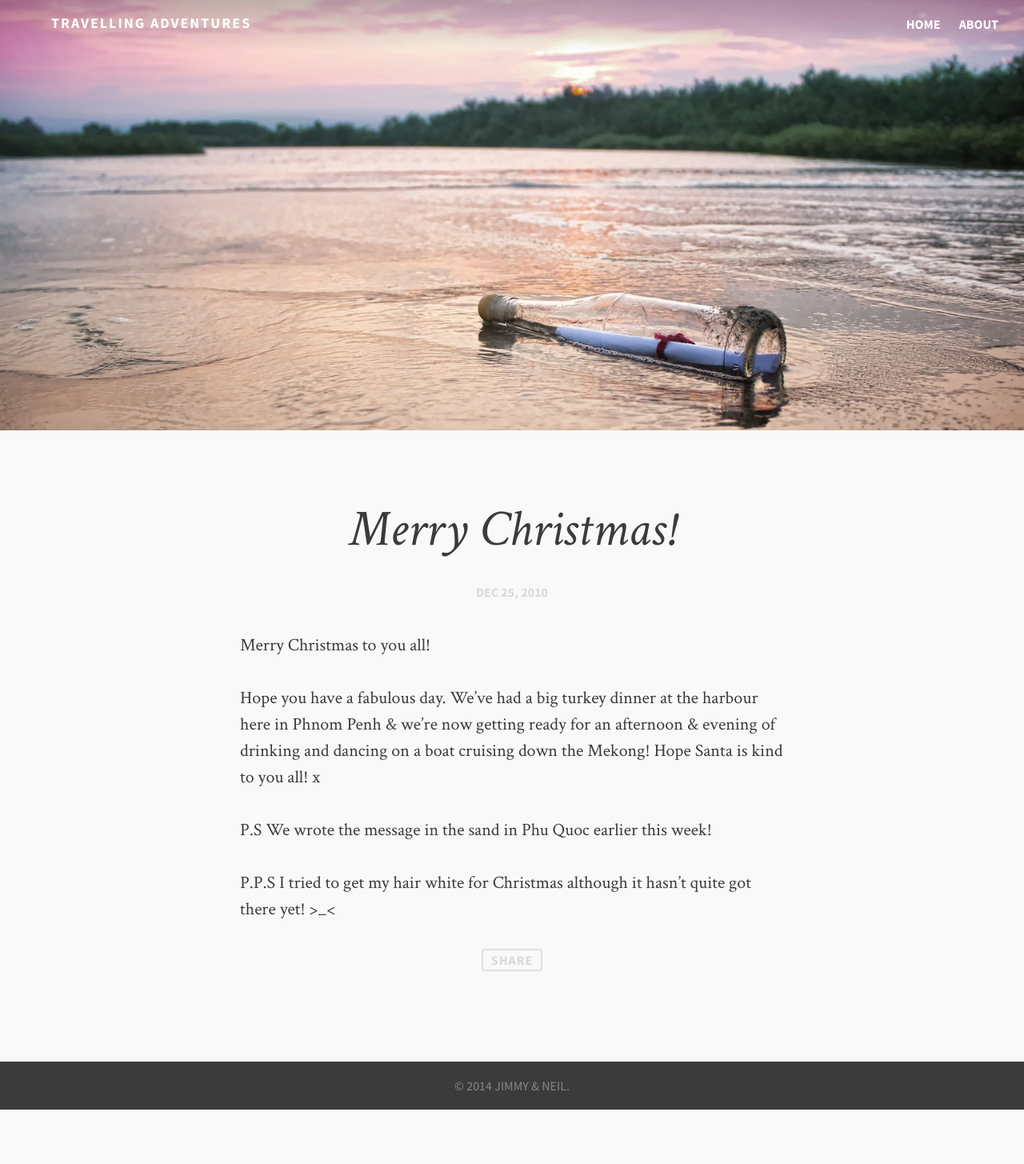
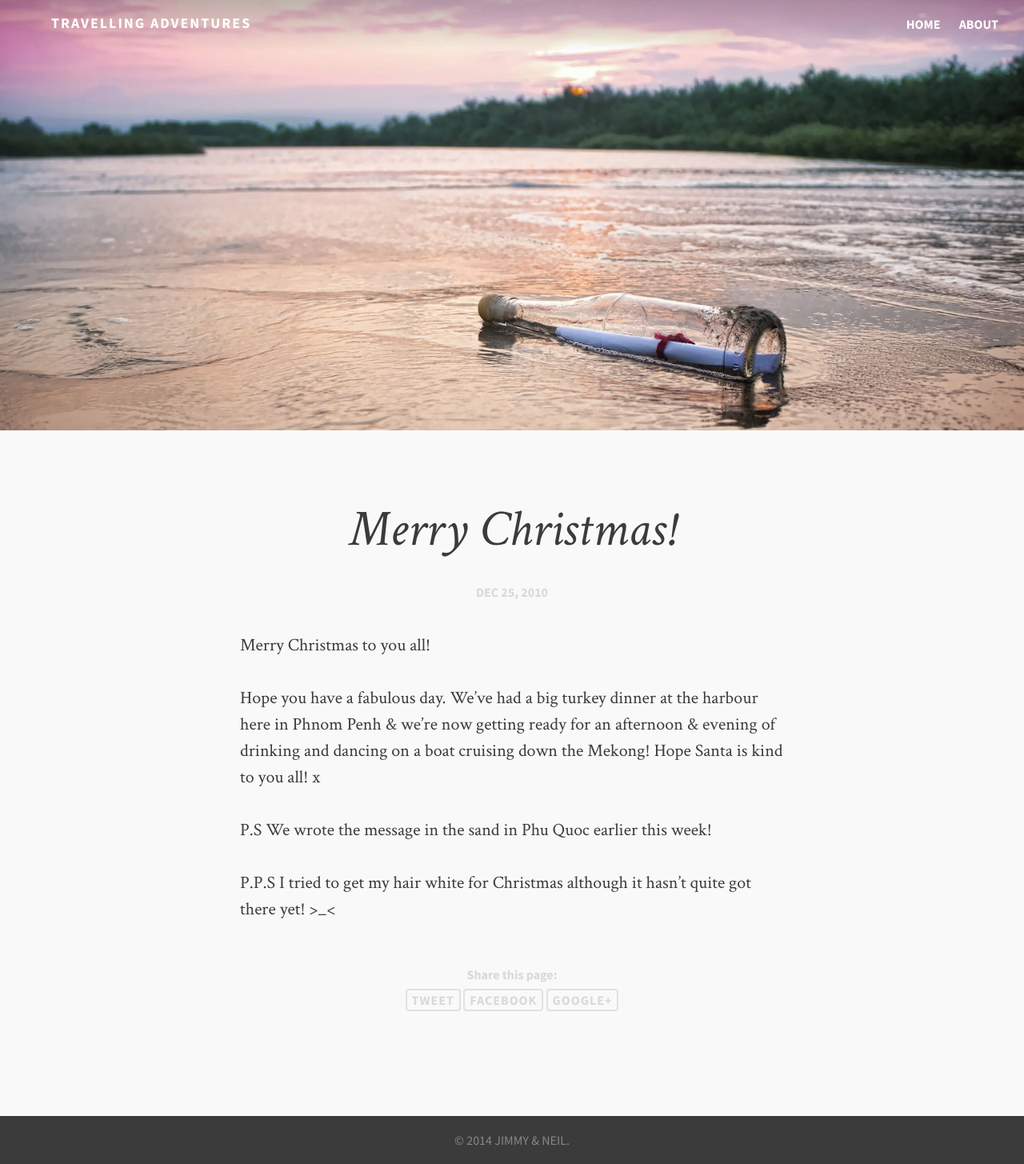
Before and after one commit to jimmyff/blog-travelling, a Jekyll site: the page built from _posts/2010-12-25-merry-christmas.md, in a window 1280 px wide. Shown: the whole page at 80% size. Built offline with Jekyll 4.4.1, drawn with Linux system fonts in a browser that asks for light colours; comment, search, counter and statistics services are not loaded; before the commit the page ends 1387 px from its top, so only the background shows below that.

Commit message:
added share buttons.

```diff
--- a/_layouts/page.html
+++ b/_layouts/page.html
@@ -25,9 +25,6 @@
 
         {{ content }}
 
-      <a class="share" href="https://twitter.com/intent/tweet?text=&quot;{{ page.title }}&quot;%20{{ site.url }}{{ page.url }}%20via%20&#64;{{ site.owner.twitter }}" data-dnt="true">Share</a>
-      <script>!function(d,s,id){var js,fjs=d.getElementsByTagName(s)[0];if(!d.getElementById(id)){js=d.createElement(s);js.id=id;js.src="//platform.twitter.com/widgets.js";fjs.parentNode.insertBefore(js,fjs);}}(document,"script","twitter-wjs");</script>
-
       </article>
     </section>
 </section>
--- a/_layouts/post.html
+++ b/_layouts/post.html
@@ -10,6 +10,7 @@
   <div class="featured-image" style="background-image: url({{ site.baseurl }}/images/feature/message-in-bottle.jpg)"><div class="inner"></div></div>
 {% endif %}
 
+	<div class="social-buttons"><div class="g-plusone" data-annotation="none"></div></div>
 
       <article class="wrap post">
         <header class="post-header">
@@ -54,10 +55,12 @@
 
 	<div class="wrap post" style="min-height: 0;">
 
-
-
-		<a class="share" href="https://twitter.com/intent/tweet?text=&quot;{{ page.title }}&quot;%20{{ site.url }}{{ page.url }}%20via%20&#64;{{ site.owner.twitter }}" data-dnt="true">Share</a>
-		<script>!function(d,s,id){var js,fjs=d.getElementsByTagName(s)[0];if(!d.getElementById(id)){js=d.createElement(s);js.id=id;js.src="//platform.twitter.com/widgets.js";fjs.parentNode.insertBefore(js,fjs);}}(document,"script","twitter-wjs");</script>
+		<div class="share-buttons">Share this page:<br />
+			<a class="share" href="https://twitter.com/intent/tweet?text=&quot;{{ page.title }}&quot;%20{{ site.url }}{{ page.url }}" data-dnt="true">Tweet</a>&nbsp;<a
+					class="share" href="https://facebook.com/sharer.php?u={{ site.url }}{{ page.url }}" data-dnt="true">facebook</a>&nbsp;<a
+					class="share" href="https://plus.google.com/share?url={{ site.url }}{{ page.url }}" data-dnt="true">Google+</a>
+			<script>!function(d,s,id){var js,fjs=d.getElementsByTagName(s)[0];if(!d.getElementById(id)){js=d.createElement(s);js.id=id;js.src="//platform.twitter.com/widgets.js";fjs.parentNode.insertBefore(js,fjs);}}(document,"script","twitter-wjs");</script>
+		</div>
 
 		{% if page.comments %}
 		<aside class="disqus">
--- a/_sass/_styles.scss
+++ b/_sass/_styles.scss
@@ -125,6 +125,14 @@ input {
         background: white;
         color: $black;
     }
+}
+
+.social-buttons {
+  position:absolute;
+  right:0;
+  margin-top:5vw;
+  margin-right:5vw;
+
 }
 
 /* Variables and Building Blocks */
@@ -563,11 +571,20 @@ header.site-header nav {
         }
     }
 
+  	.share-buttons {
+		text-align: center;
+	  color: $grey-light;
+		padding: 1em 0;
+	  font-size: $fs5;
+	  font-family: $sans;
+	  font-weight: bold;
+	  line-height:200%;
+ 	}
+
     .share {
         text-align: center;
-        display: block;
+        display: inline-block;
         margin: 0 auto;
-        width: 76px;
         font-size: $fs5;
         font-family: $sans;
         text-transform: uppercase;
@@ -575,6 +592,7 @@ header.site-header nav {
         letter-spacing: 1px;
         padding: 4px 6px 4px 6px;
         color: $grey-light;
+	  	line-height:100%;
         border: 2px solid transparentize($grey-light,.3);
         @include br(4px);
         &:hover {
```
Also changed, not shown: _includes/footer.html (+8 -0 lines), _layouts/post-light-feature.html (+7 -3 lines), _layouts/post-no-feature.html (+8 -2 lines).
